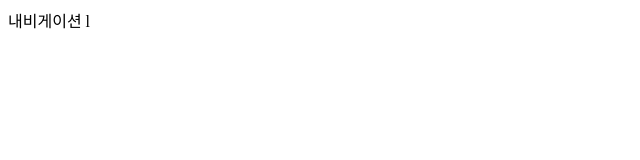
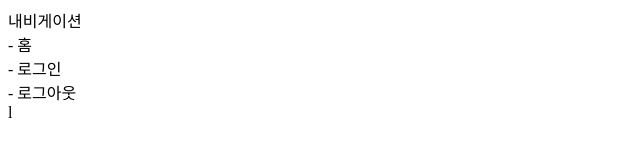
Before and after one commit to pmhlj/MiniHomepage, a plain HTML site: page navigation.html in a window 1280 px wide. Shown: the whole page, without its empty margins (0-640 px from the left). Drawn offline with Linux system fonts and the light colour scheme.

Commit message:
내비게이션에 로그인, 로그아웃 추가

```diff
--- a/navigation.html
+++ b/navigation.html
@@ -6,8 +6,10 @@
     <title>Document</title>
 </head>
 <body>
-    내비게이션
-
+    내비게이션 <br>
+    - 홈<br>
+    - 로그인<br>
+    - 로그아웃<br>
 
 </body>
 </html>l
```
